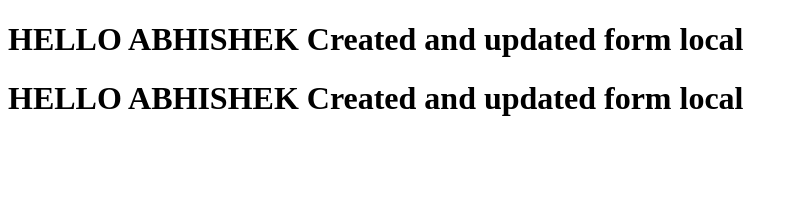
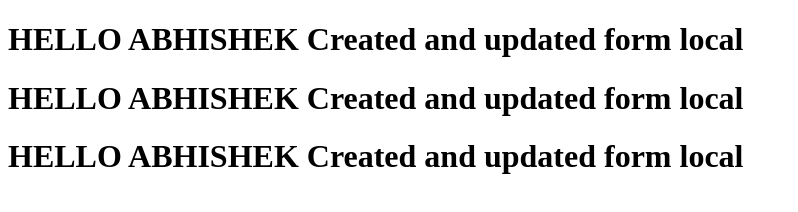
Before and after one commit to Akv1998/abhishek, a plain HTML site: page abhi.html in a window 1280 px wide. Shown: the whole page, without its empty margins (0-798 px from the left). Drawn offline with Linux system fonts and the light colour scheme.

Commit message:
fiele change

```diff
--- a/abhi.html
+++ b/abhi.html
@@ -8,5 +8,6 @@
 <body>
     <h1>HELLO ABHISHEK Created and updated form local</h1>
     <h1>HELLO ABHISHEK Created and updated form local</h1>
+    <h1>HELLO ABHISHEK Created and updated form local</h1>
 </body>
 </html>
```
